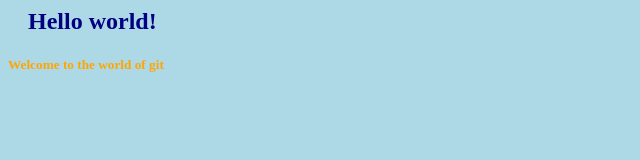
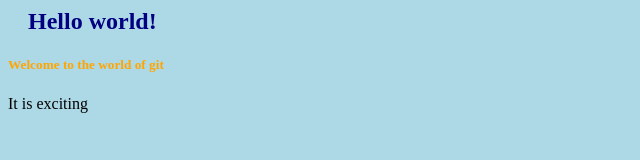
Before and after one commit to kronosvamsi/Index-1, a plain HTML site: page index.html in a window 1280 px wide. Shown: the whole page, without its empty margins (0-640 px from the left). Drawn offline with Linux system fonts and the light colour scheme.

Commit message:
Updated index.html with new paragraphline

```diff
--- a/index.html
+++ b/index.html
@@ -6,6 +6,7 @@
 <body>
 <h2>Hello world!</h2>
 <h5>Welcome to the world of git</h5>
+<p>It is exciting</p>
 </body>
 </head>
 </html>
```
